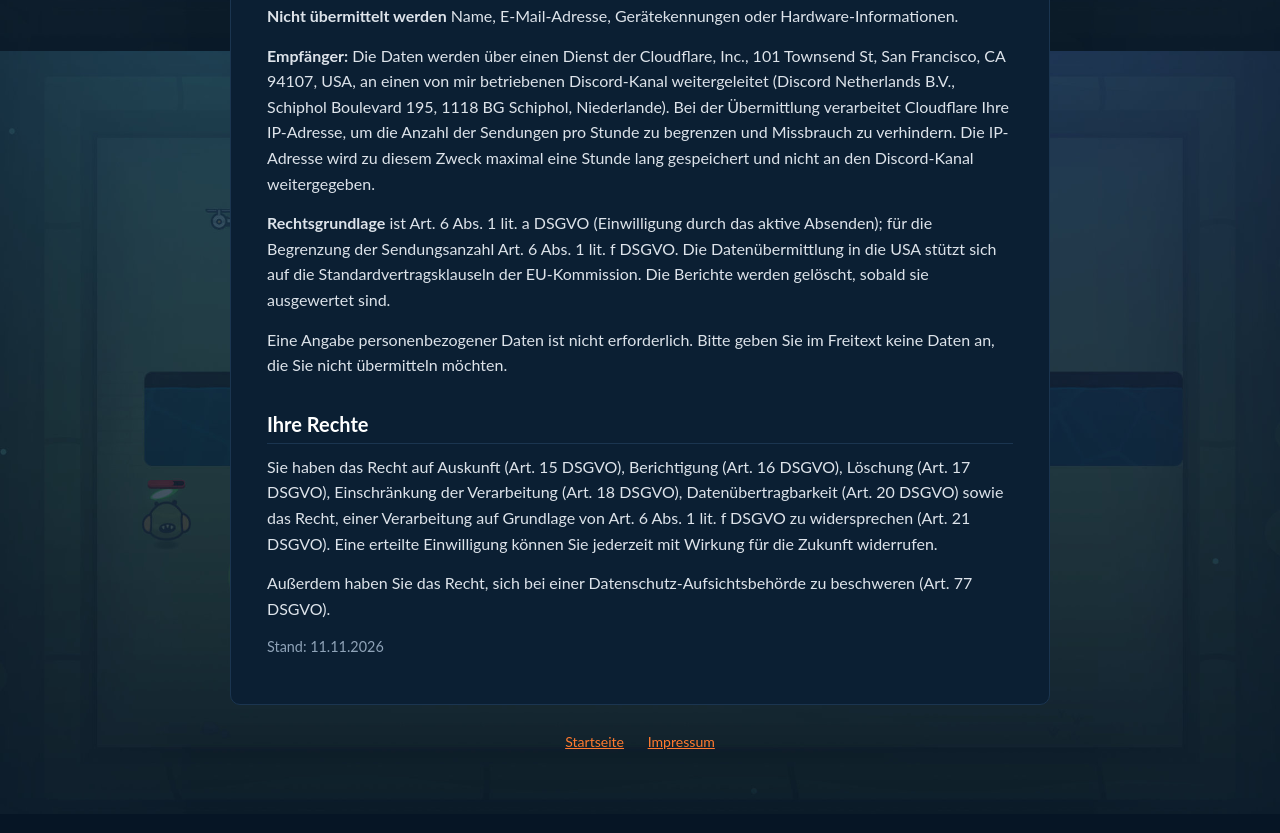
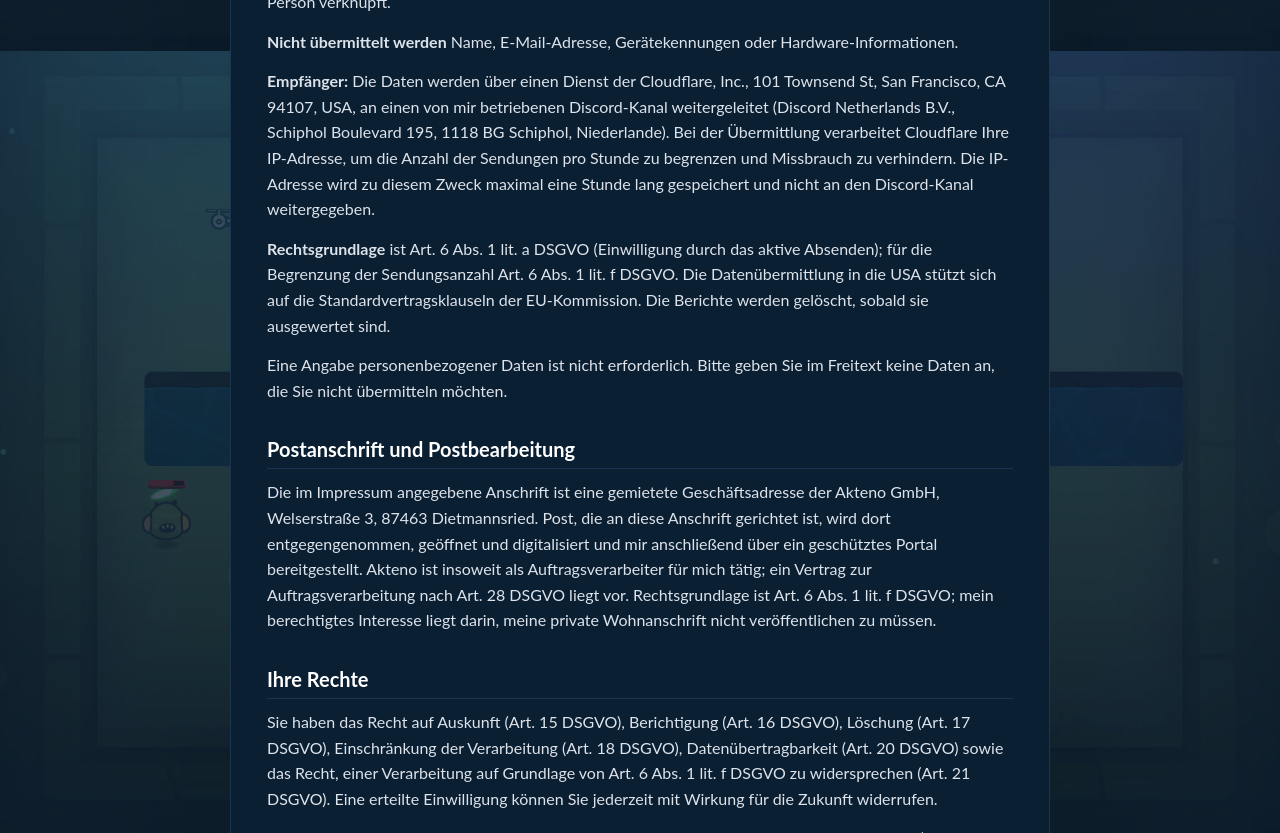
Before and after one commit to PaulRiisk/spacediver-site, a plain HTML site: page datenschutz.html in a window 1280 px wide. Shown: the part 1549-2382 px from the top of the page. Drawn offline with Linux system fonts and the light colour scheme.

Commit message:
Update contact details in datenschutz.html
Added contact email and updated postal address information.

```diff
--- a/datenschutz.html
+++ b/datenschutz.html
@@ -23,9 +23,12 @@
   <p>
     <address>
       Paul Rist<br>
+      c/o MDC#2364<br>
       Welserstra&szlig;e 3<br>
       87463 Dietmannsried<br>
       Deutschland<br>
+      E-Mail: <a href="mailto:DEINE_MAIL">DEINE_MAIL</a>
+
       E-Mail: <a href="mailto:raaven.games@gmail.com">raaven.games@gmail.com</a>
     </address>
   </p>
@@ -88,6 +91,17 @@
   <p>Eine Angabe personenbezogener Daten ist nicht erforderlich. Bitte geben Sie
   im Freitext keine Daten an, die Sie nicht &uuml;bermitteln m&ouml;chten.</p>
 
+  <h2>Postanschrift und Postbearbeitung</h2>
+  <p>Die im Impressum angegebene Anschrift ist eine gemietete Gesch&auml;ftsadresse
+  der Akteno GmbH, Welserstra&szlig;e 3, 87463 Dietmannsried. Post, die an diese
+  Anschrift gerichtet ist, wird dort entgegengenommen, ge&ouml;ffnet und
+  digitalisiert und mir anschlie&szlig;end &uuml;ber ein gesch&uuml;tztes Portal
+  bereitgestellt. Akteno ist insoweit als Auftragsverarbeiter f&uuml;r mich
+  t&auml;tig; ein Vertrag zur Auftragsverarbeitung nach Art. 28 DSGVO liegt vor.
+  Rechtsgrundlage ist Art. 6 Abs. 1 lit. f DSGVO; mein berechtigtes Interesse
+  liegt darin, meine private Wohnanschrift nicht ver&ouml;ffentlichen zu
+  m&uuml;ssen.</p>
+
   <h2>Ihre Rechte</h2>
   <p>Sie haben das Recht auf Auskunft (Art. 15 DSGVO), Berichtigung (Art. 16 DSGVO),
   L&ouml;schung (Art. 17 DSGVO), Einschr&auml;nkung der Verarbeitung (Art. 18 DSGVO),
```
